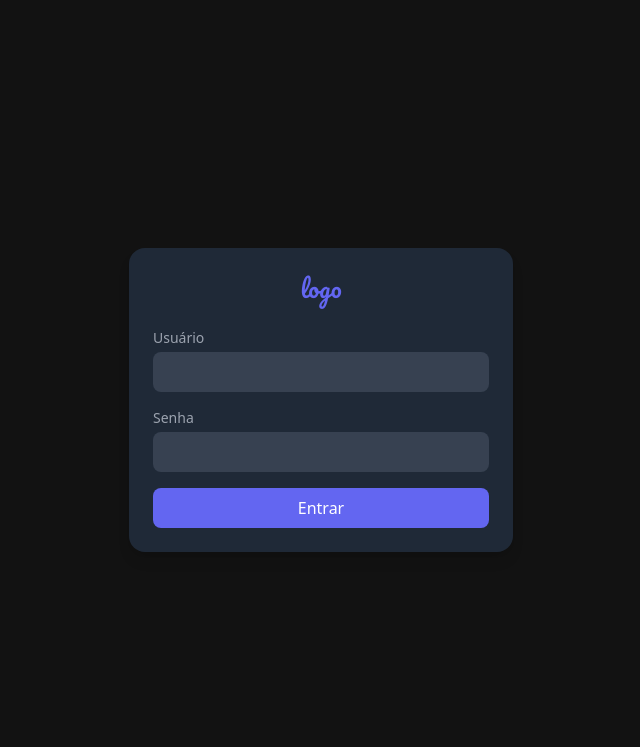
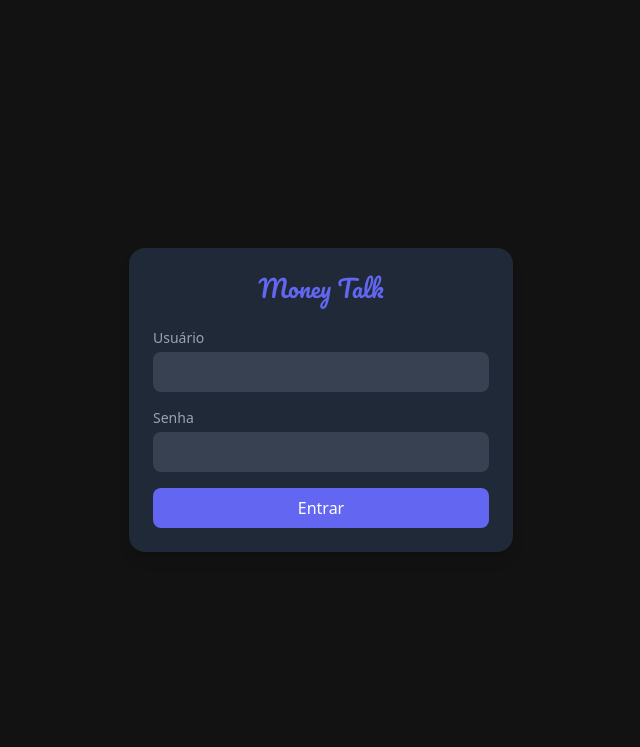
Before and after one commit to erick-Breno/gestao, a plain HTML site: page index.html in a window 1280 px wide. Shown: the top 747 px of the page, without its empty margins (319-959 px from the left). Drawn offline with nearby package versions, Linux system fonts and the light colour scheme.

Commit message:
Update index.html

```diff
--- a/index.html
+++ b/index.html
@@ -3,7 +3,7 @@
   <head>
     <meta charset="UTF-8" />
     <meta name="viewport" content="width=device-width, initial-scale=1.0" />
-    <title>Controle Financeiro</title>
+    <title>Money Talk</title>
     <link rel="shortcut icon" href="icons8-money-96.png" type="image/x-icon">
     <style>
       .login-page {
@@ -72,7 +72,7 @@
     <div id="login-page" class="login-page">
       <div class="bg-gray-800 p-6 rounded-lg shadow-lg w-5/6 max-w-sm">
         <h1 class="text-2xl font-['Pacifico'] text-primary mb-6 text-center">
-          logo
+          Money Talk
         </h1>
         <form id="login-form" class="space-y-4">
           <div>
```
